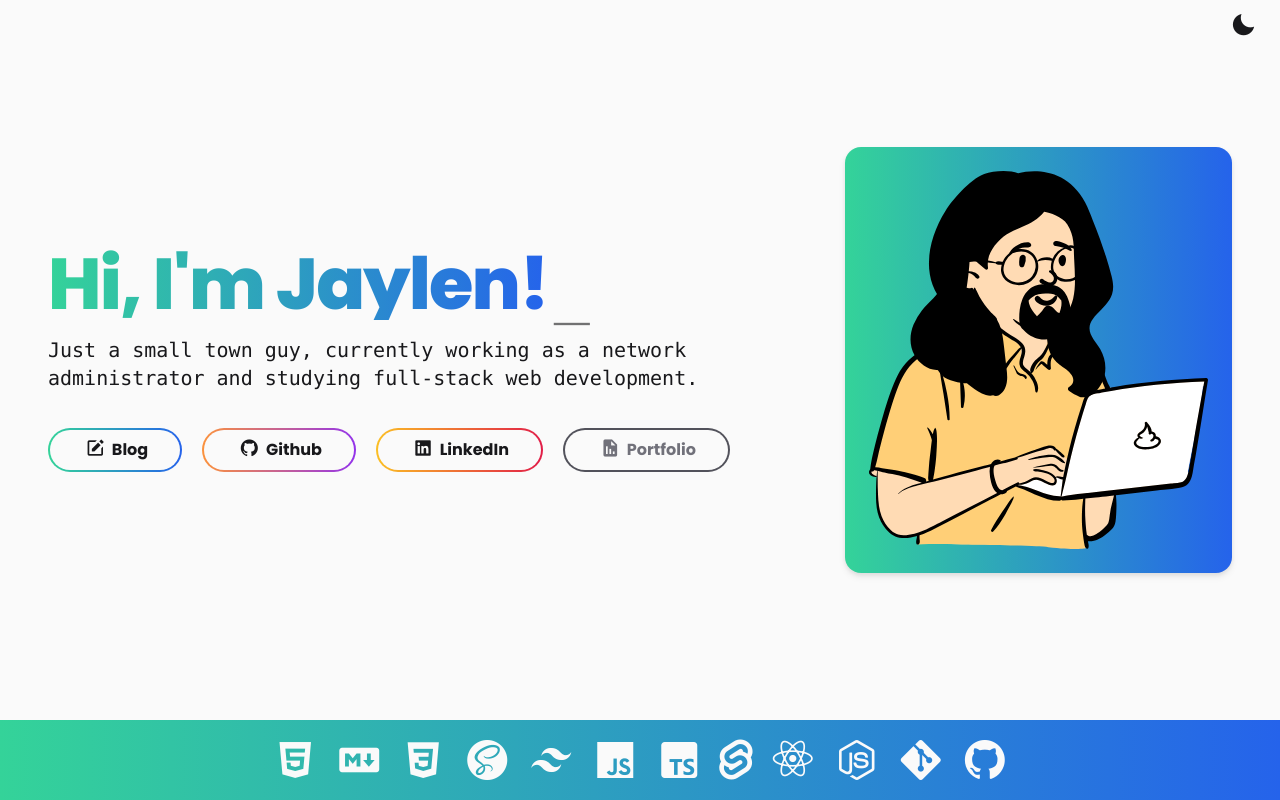
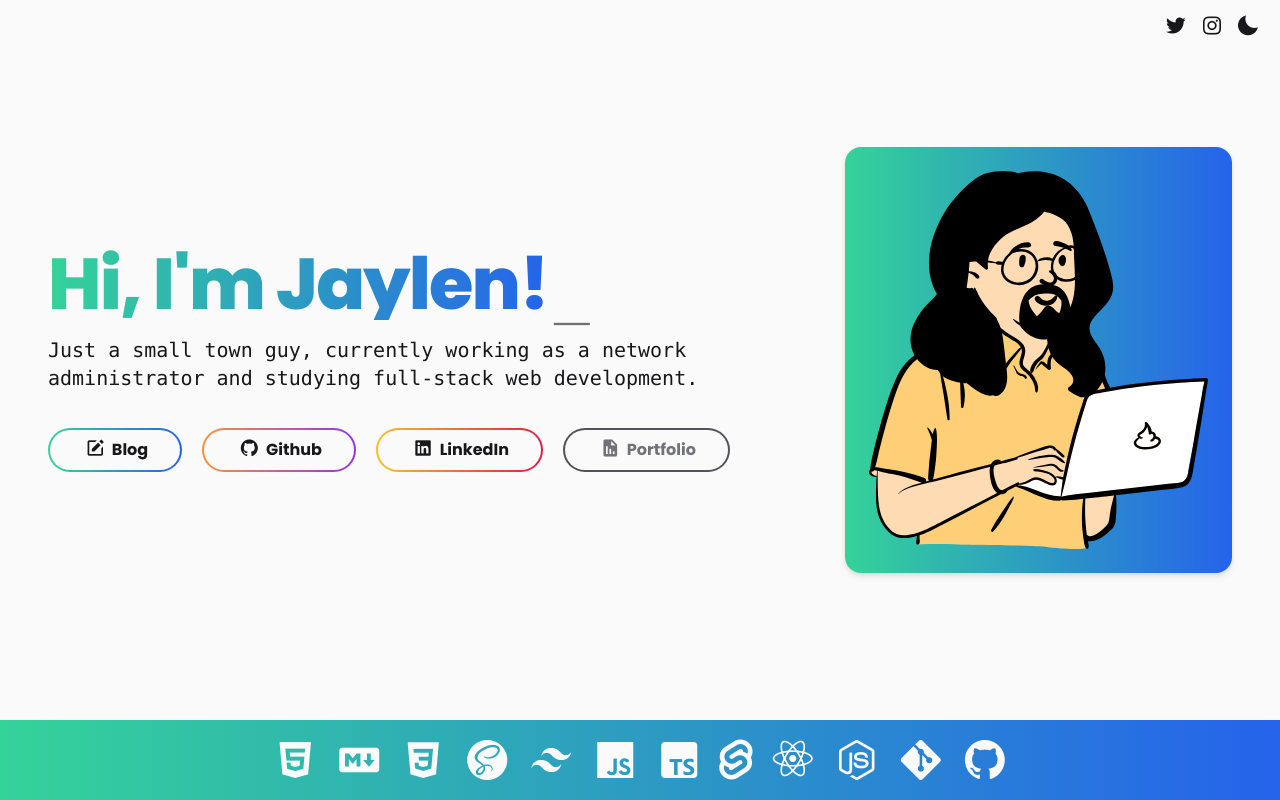
Before and after one commit to JYLN/jyln-personal-site, a SvelteKit app: page / in a window 1280 px wide. Built offline with nearby package versions, Linux system fonts and the light colour scheme.

Commit message:
Add a few extra social buttons to homepage top-buttons and adjust top-buttons styling

```diff
--- a/src/app.postcss
+++ b/src/app.postcss
@@ -15,7 +15,7 @@
 
 @layer components {
 	.top-buttons {
-		@apply absolute right-0 pr-5 pt-3 text-xl;
+		@apply absolute right-0 inline-flex space-x-3 pr-5 pt-3 text-2xl;
 	}
 
 	.hero-text-header {
--- a/src/lib/components/ThemeButton.svelte
+++ b/src/lib/components/ThemeButton.svelte
@@ -57,6 +57,6 @@
 </svelte:head>
 
 <button on:click={toggleDark} class:hidden type="button">
-	<i class="bx bxs-sun bx-fw" class:hidden={!dark} />
-	<i class="bx bxs-moon bx-fw" class:hidden={dark} />
+	<i class="bx bxs-sun" class:hidden={!dark} />
+	<i class="bx bxs-moon" class:hidden={dark} />
 </button>
--- a/src/routes/+page.svelte
+++ b/src/routes/+page.svelte
@@ -13,6 +13,12 @@
 </svelte:head>
 
 <nav class="top-buttons">
+	<a href="https://twitter.com/safetyjay_" target="_blank">
+		<i class="bx bxl-twitter" />
+	</a>
+	<a href="https://instagram.com/safetyjay_" target="_blank">
+		<i class="bx bxl-instagram" />
+	</a>
 	<ThemeButton />
 </nav>
 
```
